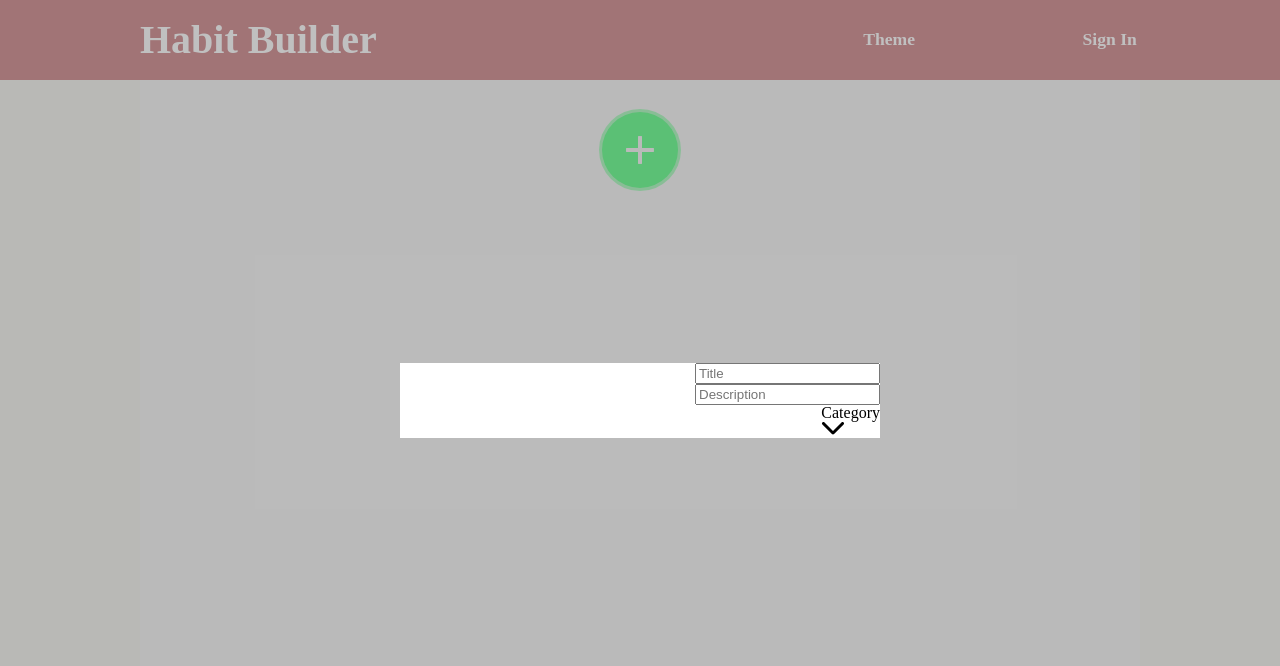
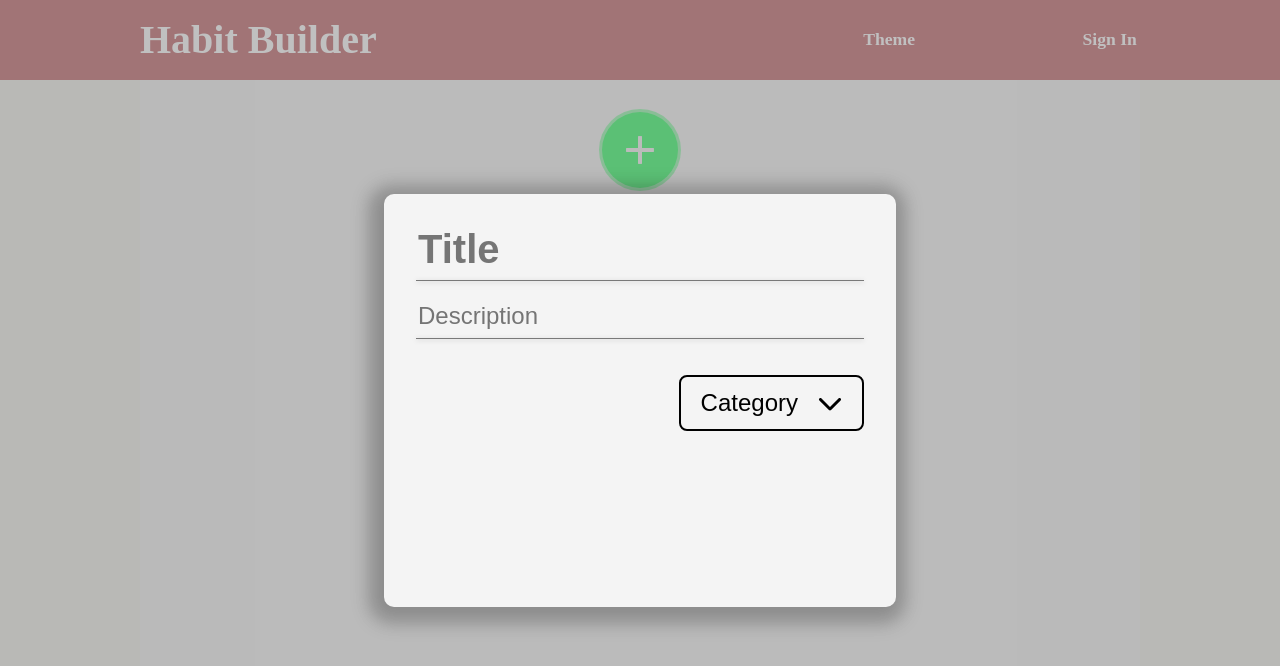
Before and after one commit to EtshD1/habit-builder, a React (Create React App) app: page / in a window 1280 px wide. Shown: the top 666 px of the page. Built offline with nearby package versions, Linux system fonts and the light colour scheme; a web font is replaced by a local one.

Commit message:
Add drop down menu

```diff
--- a/src/components/AddTaskForm.tsx
+++ b/src/components/AddTaskForm.tsx
@@ -1,46 +1,132 @@
-import { useState } from "react";
+import { useCallback } from "react";
+import { useState, useRef } from "react";
 
 type habitValues = {
-  title: string,
-  description: string,
-  category: string
-}
+  title: string;
+  description: string;
+  category: string;
+};
 
 const intialFormValue: habitValues = {
   title: "",
   description: "",
-  category: ""
-}
+  category: "",
+};
+
+const Dropdown = ({
+  value,
+  setValue,
+}: {
+  value: string;
+  setValue: Function;
+}) => {
+  const btn = useRef<HTMLButtonElement>(null);
+  const ul = useRef<HTMLUListElement>(null);
+
+  const [active, setActive] = useState(false);
+
+  const categories = [
+    { name: "Health", color: "#5B965E" },
+    { name: "Hobby", color: "#4357AD" },
+    { name: "Productivity", color: "#B80C09" },
+  ];
+
+  const chosen = categories.find((i) => i.name === value);
+
+  const blur = () => {
+    setTimeout(() => setActive(false), 150);
+  };
+
+  return (
+    <div className={`dropdownContainer ${active ? "active" : ""}`}>
+      <div>
+        <button
+          onBlur={blur}
+          onClick={() => (active ? btn.current?.blur() : setActive(true))}
+          ref={btn}
+          className="dropdownBtn"
+        >
+          {chosen ? (
+            <div style={{ color: chosen.color }}>{chosen.name}</div>
+          ) : (
+            <div>Category</div>
+          )}
+          <div className="arrow">
+            <svg
+              width="24"
+              height="14"
+              viewBox="0 0 24 14"
+              fill="none"
+              xmlns="http://www.w3.org/2000/svg"
+            >
+              <path
+                d="M10.9393 13.0607C11.5251 13.6464 12.4749 13.6464 13.0607 13.0607L22.6066 3.51472C23.1924 2.92893 23.1924 1.97919 22.6066 1.3934C22.0208 0.807611 21.0711 0.807611 20.4853 1.3934L12 9.87868L3.51472 1.3934C2.92893 0.807611 1.97919 0.807611 1.3934 1.3934C0.807611 1.97919 0.807611 2.92893 1.3934 3.51472L10.9393 13.0607ZM10.5 10V12H13.5V10H10.5Z"
+                fill="black"
+              />
+            </svg>
+          </div>
+        </button>
+        <ul className="dropdownList" ref={ul} onBlur={blur}>
+          {categories.map((i) => (
+            <li
+              key={i.name}
+              onClick={() => (active ? setValue(i.name) : null)}
+              style={{
+                color: i.color,
+              }}
+            >
+              {i.name}
+            </li>
+          ))}
+        </ul>
+      </div>
+    </div>
+  );
+};
 
 const Form = () => {
   const [formValues, setFormValues] = useState(intialFormValue);
 
-  const controlledSetState = (item: { title?: string, description?: string, category?: string }) => {
-    setFormValues(ps => ({ ...ps, item }));
-  }
+  const controlledSetState = (item: {
+    title?: string;
+    description?: string;
+    category?: string;
+  }) => {
+    setFormValues((ps) => ({ ...ps, ...item }));
+  };
 
   return (
     <div id="formContainer">
       <div>
-        <form>
+        <form onSubmit={(e) => e.preventDefault()}>
           <div>
-            <input type="text" placeholder="Title" onChange={(e) => controlledSetState({ title: e.target.value })} />
-            <input type="text" placeholder="Description" onChange={(e) => controlledSetState({ description: e.target.value })} />
-            <div>
-              <div className="dropdown">
-                <div>Category</div>
-                <div className="arrow">
-                  <svg width="24" height="14" viewBox="0 0 24 14" fill="none" xmlns="http://www.w3.org/2000/svg">
-                    <path d="M10.9393 13.0607C11.5251 13.6464 12.4749 13.6464 13.0607 13.0607L22.6066 3.51472C23.1924 2.92893 23.1924 1.97919 22.6066 1.3934C22.0208 0.807611 21.0711 0.807611 20.4853 1.3934L12 9.87868L3.51472 1.3934C2.92893 0.807611 1.97919 0.807611 1.3934 1.3934C0.807611 1.97919 0.807611 2.92893 1.3934 3.51472L10.9393 13.0607ZM10.5 10V12H13.5V10H10.5Z" fill="black" />
-                  </svg>
-                </div>
-              </div>
-            </div>
+            <input
+              className="title"
+              type="text"
+              placeholder="Title"
+              onChange={(e) => controlledSetState({ title: e.target.value })}
+              value={formValues.title}
+            />
+            <div className="hr"></div>
+            <input
+              className="description"
+              type="text"
+              placeholder="Description"
+              onChange={(e) =>
+                controlledSetState({ description: e.target.value })
+              }
+              value={formValues.description}
+            />
+            <div className="hr"></div>
+            <Dropdown
+              value={formValues.category}
+              setValue={(category: string) => controlledSetState({ category })}
+            />
           </div>
         </form>
       </div>
     </div>
-  )
-}
+  );
+};
 
 export default Form;
--- a/src/styles/_form.scss
+++ b/src/styles/_form.scss
@@ -6,12 +6,119 @@
   justify-content: center;
   align-items: center;
   background-color: #82828280;
+  cursor: pointer;
 
   form > div {
-    background-color: #fff;
+    background-color: var(--bg-color);
+    cursor: auto;
     display: flex;
     flex-direction: column;
     align-items: flex-end;
-    width: 30rem;
+    width: 32rem;
+    padding: 2rem;
+    border-radius: 0.625rem;
+    box-shadow: -3px 4px 18px 12px rgba(0, 0, 0, 0.25);
+  }
+
+  .title {
+    font-size: 2.5rem;
+    font-weight: bold;
+    color: var(--font-color);
+  }
+  .description {
+    font-size: 1.5rem;
+    color: var(--font-color);
+  }
+
+  .title,
+  .description {
+    width: 100%;
+    padding-bottom: 0.5rem;
+    background: none;
+    border: none;
+  }
+
+  .hr {
+    width: 100%;
+    background-color: var(--input-hr);
+    min-height: 1px;
+    box-shadow: 0 1px 5px var(--shadow-color);
+    margin-bottom: 1.25rem;
+    box-sizing: content-box;
+  }
+
+  .dropdownContainer {
+    margin: 1rem 0;
+    width: 100%;
+    display: flex;
+    justify-content: flex-end;
+  }
+
+  .dropdownBtn {
+    display: flex;
+    justify-content: space-between;
+    align-items: center;
+    padding: 0.75rem 1.25rem;
+    font-size: 1.5rem;
+    border: 2px solid var(--font-color);
+    border-radius: 0.5rem;
+    cursor: pointer;
+    background: none;
+    color: var(--font-color);
+    position: relative;
+    z-index: 2;
+  }
+
+  .dropdownBtn .arrow {
+    padding-left: 1.25rem;
+  }
+
+  .dropdownBtn .arrow svg {
+    transition: 0.4s ease;
+    transform: rotate(0deg);
+  }
+
+  .dropdownContainer.active .dropdownBtn .arrow svg {
+    transform: rotate(180deg);
+  }
+
+  ul.dropdownList {
+    position: relative;
+    padding: 0.5rem;
+    list-style: none;
+    display: flex;
+    flex-direction: column;
+    justify-content: space-between;
+    height: 8rem;
+    opacity: 0;
+    transform: translateY(-1.5rem);
+    transition: transform 0.5s ease, opacity 0.3s ease;
+    background: var(--bg-color);
+    z-index: 1;
+    box-shadow: 0px 0px 4px 4px rgba(0, 0, 0, 0.25);
+    border: 1px solid var(--border-drop);
+  }
+
+  ul.dropdownList > li {
+    display: flex;
+    font-size: 1.5rem;
+    width: 100%;
+    justify-content: center;
+    align-items: center;
+    pointer-events: auto;
+    cursor: default;
+  }
+
+  .active ul.dropdownList > li {
+    cursor: pointer;
+  }
+
+  .dropdownContainer.active ul.dropdownList {
+    opacity: 1;
+    transform: translateY(0.5rem);
+  }
+
+  .arrow svg path {
+    fill: var(--font-color);
   }
 }
```
